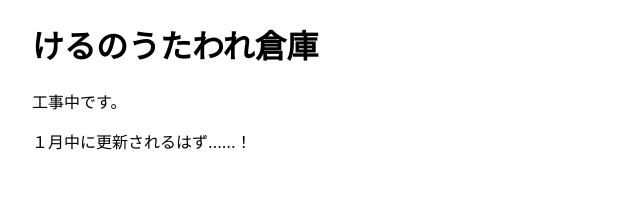
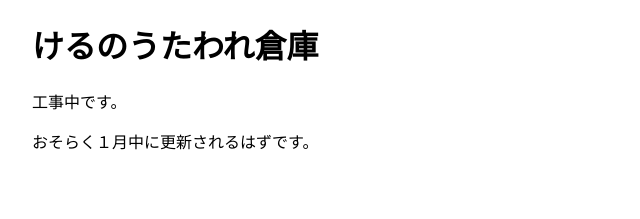
Before and after one commit to keru-u/my-site, a Next.js app: page / in a window 1280 px wide. Shown: the top 219 px of the page, without its empty margins (0-640 px from the left). Built offline with nearby package versions, Linux system fonts and the light colour scheme.

Commit message:
GitHubなんもわからん

```diff
--- a/pages/index.tsx
+++ b/pages/index.tsx
@@ -20,7 +20,7 @@ const Home: NextPage = () => {
       </Head>
       <h1>けるのうたわれ倉庫</h1>
       <p>工事中です。</p>
-      <p>１月中に更新されるはず……！</p>
+      <p>おそらく１月中に更新されるはずです。</p>
       <p></p>
     </div>
   )
```
